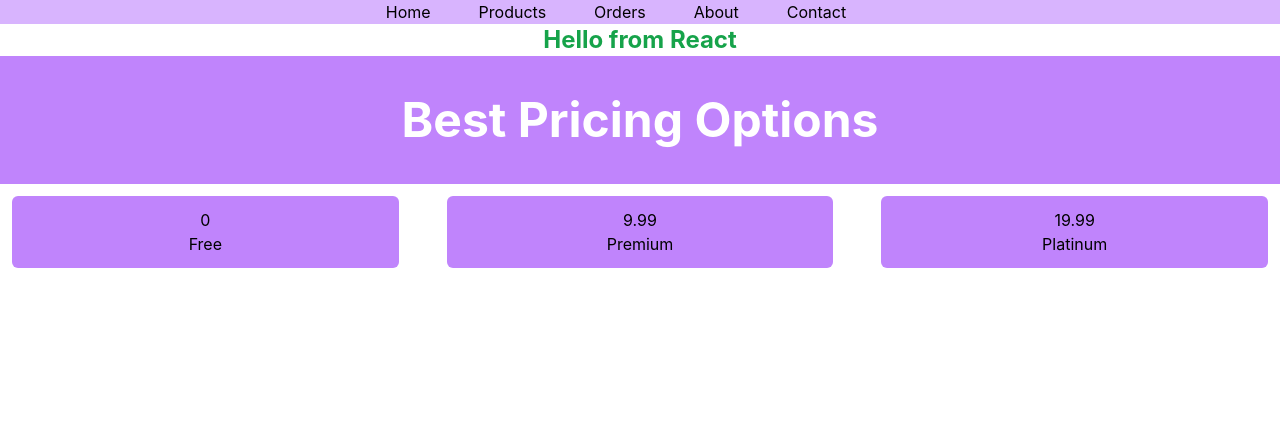
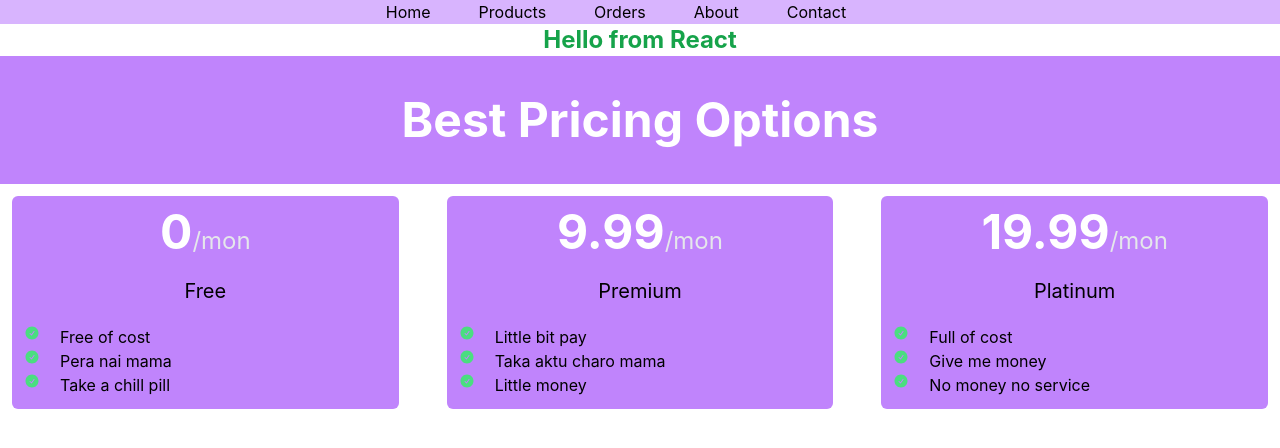
Before and after one commit to Fatema04/price_club, a React (Create React App) app: page / in a window 1280 px wide. Shown: the top 448 px of the page. Built offline with nearby package versions, Linux system fonts and the light colour scheme.

Commit message:
feature added

```diff
--- /dev/null
+++ b/src/components/Feature/Feature.js
@@ -0,0 +1,14 @@
+import React from 'react';
+import { CheckCircleIcon } from '@heroicons/react/24/solid';
+
+const Feature = ({ feature }) => {
+    return (
+        <div className='flex'>
+            <CheckCircleIcon className='h-4 w-4 text-green-400'></CheckCircleIcon>
+            <p className='ml-5'>{feature}</p>
+
+        </div>
+    );
+};
+
+export default Feature;
--- a/src/components/PriceOption/PriceOption.js
+++ b/src/components/PriceOption/PriceOption.js
@@ -1,11 +1,24 @@
 import React from 'react';
+import Feature from '../Feature/Feature';
 
 const PriceOption = ({ option }) => {
+    const { features } = option;
     return (
-        <div className='bg-purple-400 m-3 p-3 rounded-md'>
-            <h3>{option.price}</h3>
-            <p>{option.name}</p>
+        <div>
+            <div className='bg-purple-400 m-3 p-3 rounded-md'>
+                <h3>
+                    <span className='text-5xl font-bold text-white'>{option.price}</span>
+                    <span className='text-2xl text-gray-200'>/mon</span>
+                </h3>
+                <p className='my-5 text-xl'>{option.name}</p>
 
+
+                <div>
+                    {
+                        features.map(feature => <Feature feature={feature}></Feature>)
+                    }
+                </div>
+            </div>
         </div>
     );
 };
--- a/src/components/Pricing/Pricing.js
+++ b/src/components/Pricing/Pricing.js
@@ -1,11 +1,30 @@
 import React from 'react';
+
 import PriceOption from '../PriceOption/PriceOption'
 
 const Pricing = () => {
     const priceOption = [
-        { id: 1, name: 'Free', price: 0 },
-        { id: 2, name: 'Premium', price: 9.99 },
-        { id: 3, name: 'Platinum', price: 19.99 },
+        {
+            id: 1, name: 'Free', price: 0, features: [
+                "Free of cost",
+                "Pera nai mama",
+                "Take a chill pill"
+            ]
+        },
+        {
+            id: 2, name: 'Premium', price: 9.99, features: [
+                "Little bit pay",
+                "Taka aktu charo mama",
+                "Little money"
+            ]
+        },
+        {
+            id: 3, name: 'Platinum', price: 19.99, features: [
+                "Full of cost",
+                "Give me money",
+                "No money no service"
+            ]
+        },
     ]
     return (
         <div>
@@ -25,6 +44,7 @@ const Pricing = () => {
                 }
             </div>
 
+
         </div>
     );
 };
```
